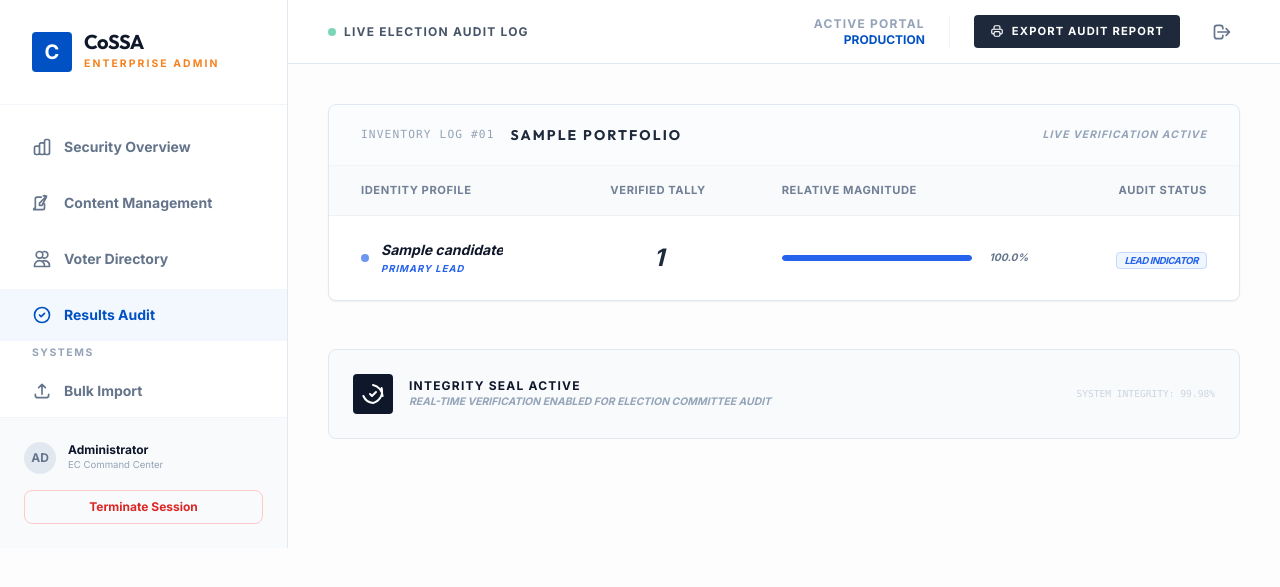
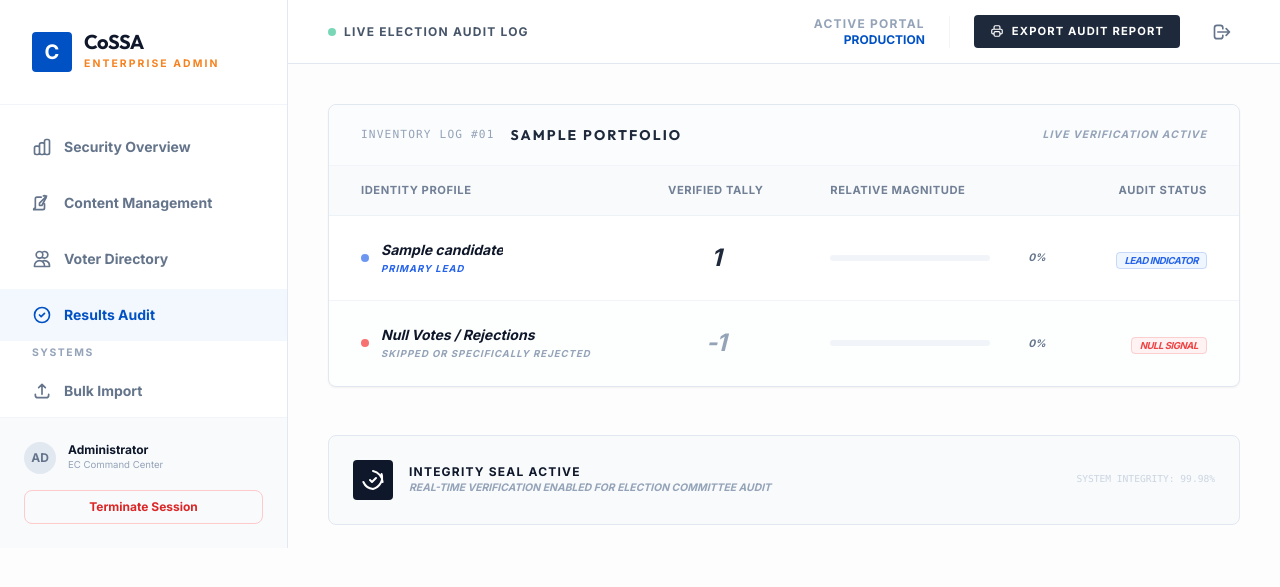
Before and after one commit to sasusavage/cosaa, a Flask app: page /admin/results in a window 1280 px wide. Shown: the top 587 px of the page. Run offline with Flask 3, Linux system fonts and the light colour scheme; a user stored in the database is signed in; tables that the repository leaves empty hold one stand-in row (values such as "Sample post"); some libraries are stand-ins or nearby versions.

Commit message:
feat: include Null/No-Votes in results audit and dashboard bars

```diff
--- a/app/blueprints/admin/routes.py
+++ b/app/blueprints/admin/routes.py
@@ -1009,21 +1009,32 @@ def election_detail(record_id):
 def results():
     data = []
     portfolios = Portfolio.query.all()
+    total_ballots_cast = User.query.filter_by(has_voted=True).count()
+
     for portfolio in portfolios:
         portfolio_results = []
         total_p_votes = Vote.query.filter_by(portfolio_id=portfolio.id).count()
+
+        # Calculate Null Votes: People who voted in the election but skipped this position
+        null_votes = total_ballots_cast - total_p_votes
+        null_pct = (null_votes / total_ballots_cast * 100) if total_ballots_cast > 0 else 0
+
         for candidate in portfolio.candidates:
             count = Vote.query.filter_by(candidate_id=candidate.id).count()
             portfolio_results.append({
                 'id': candidate.id,
                 'name': candidate.name,
                 'count': count,
-                'pct': (count / total_p_votes * 100) if total_p_votes > 0 else 0
+                'pct': (count / total_ballots_cast * 100) if total_ballots_cast > 0 else 0
             })
+
         data.append({
             'id': portfolio.id,
             'title': portfolio.title,
-            'results': portfolio_results
+            'results': portfolio_results,
+            'null_votes': null_votes,
+            'null_pct': null_pct,
+            'total_ballots': total_ballots_cast
         })
     return render_template('admin/results.html', data=data)
 
--- a/app/templates/admin/results.html
+++ b/app/templates/admin/results.html
@@ -73,6 +73,33 @@
                                         </td>
                                     </tr>
                                 {% endfor %}
+                                {# Null/Rejected Votes Row #}
+                                <tr class="bg-slate-50/30">
+                                    <td class="px-8 py-6">
+                                        <div class="flex items-center gap-3">
+                                            <div class="w-2 h-2 rounded-full flex-shrink-0 bg-red-400"></div>
+                                            <div class="min-w-0">
+                                                <p class="font-bold text-slate-900 text-sm italic truncate">Null Votes / Rejections</p>
+                                                <p class="text-[0.6rem] font-black text-slate-400 uppercase tracking-widest mt-0.5">Skipped or Specifically Rejected</p>
+                                            </div>
+                                        </div>
+                                    </td>
+                                    <td class="px-8 py-6 text-center">
+                                        <span class="text-2xl font-black text-slate-400 tracking-tighter">{{ p_data.null_votes }}</span>
+                                    </td>
+                                    <td class="px-8 py-6">
+                                        <div class="flex items-center gap-4">
+                                            <div class="flex-1 bg-slate-100 h-1.5 rounded-full overflow-hidden">
+                                                {% set bar_pct = p_data.null_pct %}
+                                                <div class="h-full bg-red-400 rounded-full transition-all duration-1000" style="width: {{ bar_pct }}%"></div>
+                                            </div>
+                                            <span class="text-[0.65rem] font-black text-slate-500 w-10 text-right">{{ p_data.null_pct|round(1) }}%</span>
+                                        </div>
+                                    </td>
+                                    <td class="px-8 py-6 text-right hidden sm:table-cell">
+                                        <span class="text-[0.6rem] font-black text-red-500 border border-red-500/20 px-2 py-0.5 rounded uppercase tracking-tighter bg-red-50">Null Signal</span>
+                                    </td>
+                                </tr>
                             </tbody>
                         </table>
                     </div>
```
Also changed, not shown: app/templates/admin/dashboard.html (+24 -5 lines).
